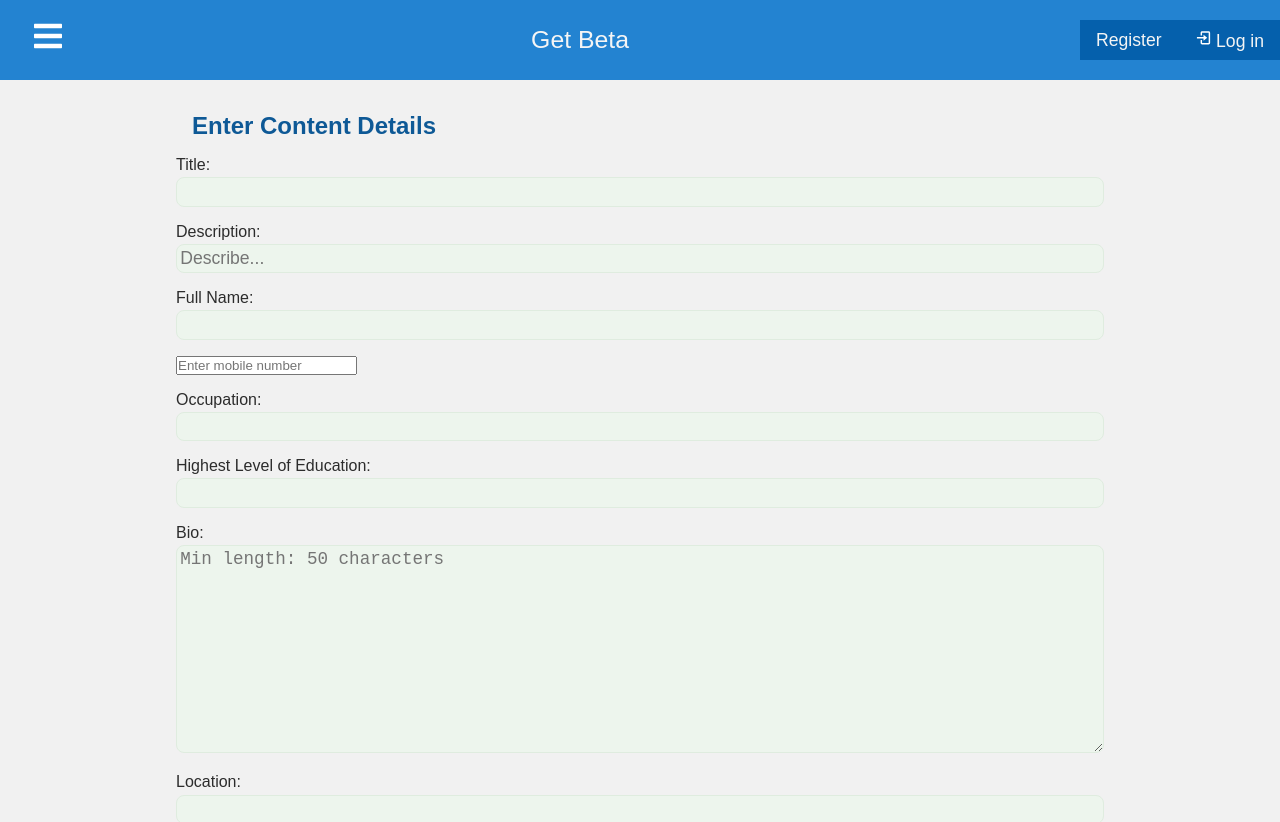
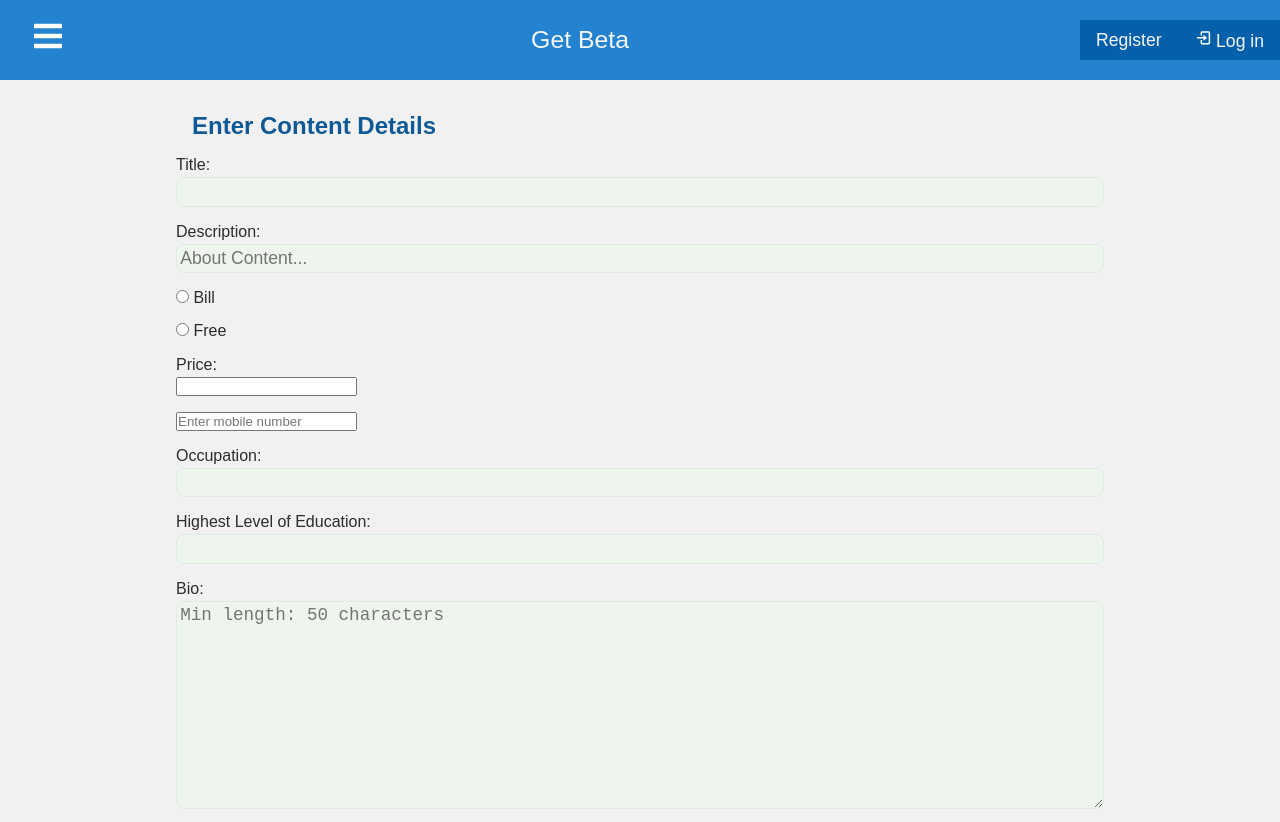
Before and after one commit to Kizito007/get-beta, a React (Create React App) app: page /contents/new in a window 1280 px wide. Shown: the top 822 px of the page. Built offline with nearby package versions, Linux system fonts and the light colour scheme; no server answers.

Commit message:
Creating content form

```diff
--- a/src/components/Auth/auth.css
+++ b/src/components/Auth/auth.css
@@ -21,6 +21,9 @@ textarea {
     border-radius: 8px;
     border: 1px solid rgb(223, 236, 223);
     font-size: 1.1rem;
+}
+.form input[type="radio"] {
+    display: inline;
 }
 textarea {
     outline: whitesmoke;
--- a/src/components/contents/CreateContent.js
+++ b/src/components/contents/CreateContent.js
@@ -9,7 +9,7 @@ export default function CreateContent () {
 
     const [title, setTitle] = useState();
     const [descrp, setDescription] = useState();
-    const [fullname, setFullName] = useState();
+    const [price, setPrice] = useState();
     const [cell_no, setMobileNumber] = useState();
     const [occupation, setOccupation] = useState();
     const [hle, setHLE] = useState();
@@ -26,7 +26,7 @@ export default function CreateContent () {
         e.preventDefault();
         try {
             const newContent =
-            {title, descrp, fullname, bio, occupation, hle, cell_no, referrer, location};
+            {title, descrp, price, bio, occupation, hle, cell_no, referrer, location};
             // if (password !== passwordCheck)
             //     return alert("Password doesn't match.")
             await Axios.post(
@@ -68,15 +68,32 @@ export default function CreateContent () {
                 <input
                     id="content-descrp"
                     type="text"
-                    placeholder= "Describe..."
+                    placeholder= "About Content..."
                     onChange={e => setDescription(e.target.value)}
                 />
-
-                <label htmlFor="register-full-name">Full Name: </label>
+                <label>
+                   <input
+                        id="content-type"
+                        name="type"
+                        type="radio"
+                        value="paid"
+                        onChange={e => setPrice(e.target.value)}
+                    /> Bill
+                </label>
+                <label>
+                    <input
+                        id="content-free"
+                        name="type"
+                        type="radio"
+                        value="free"
+                        onChange={e => setPrice(e.target.value)}
+                    /> Free
+                </label>
+                <label htmlFor="content-price">Price: </label>
                 <input
-                    id="register-full-name"
-                    type="text"
-                    onChange={e => setFullName(e.target.value)}
+                    id="content-price"
+                    type="number"
+                    onChange={e => setPrice(e.target.value)}
                 />
                 <input
                     type="tel"
```
